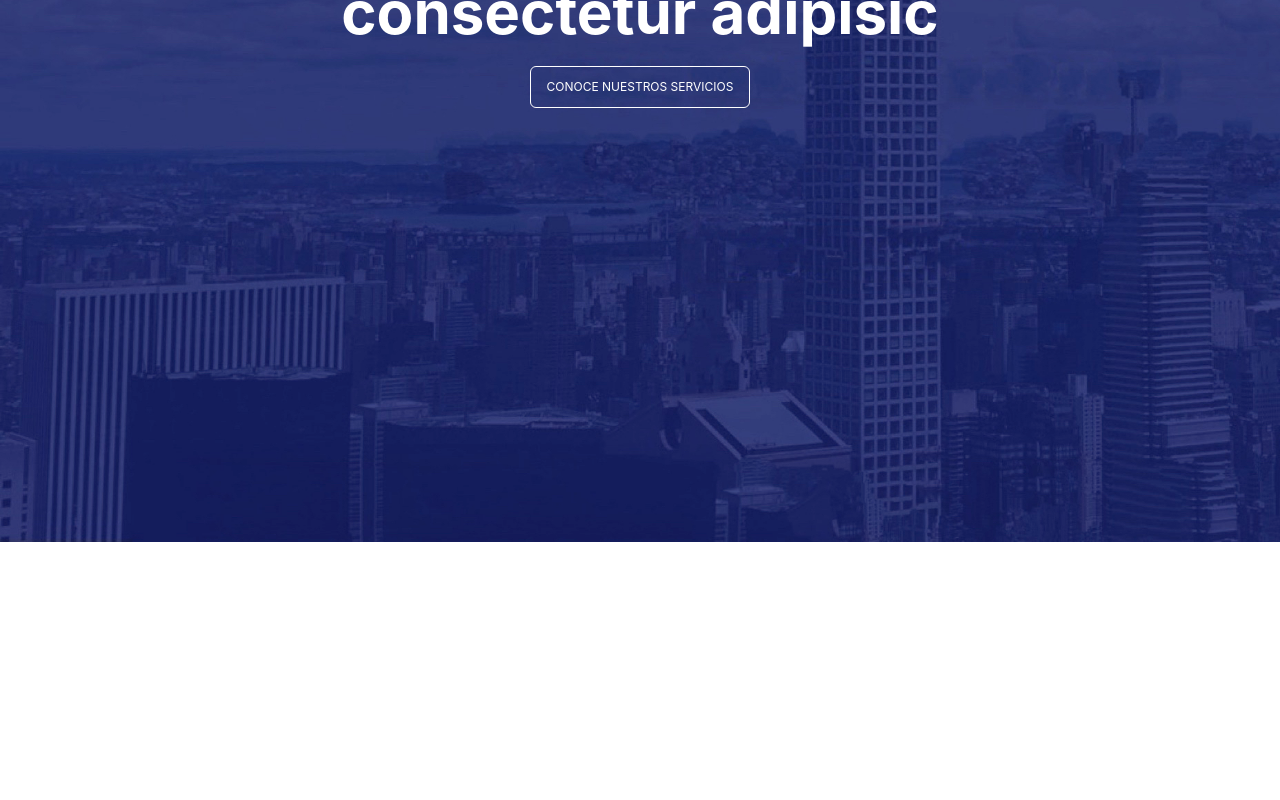
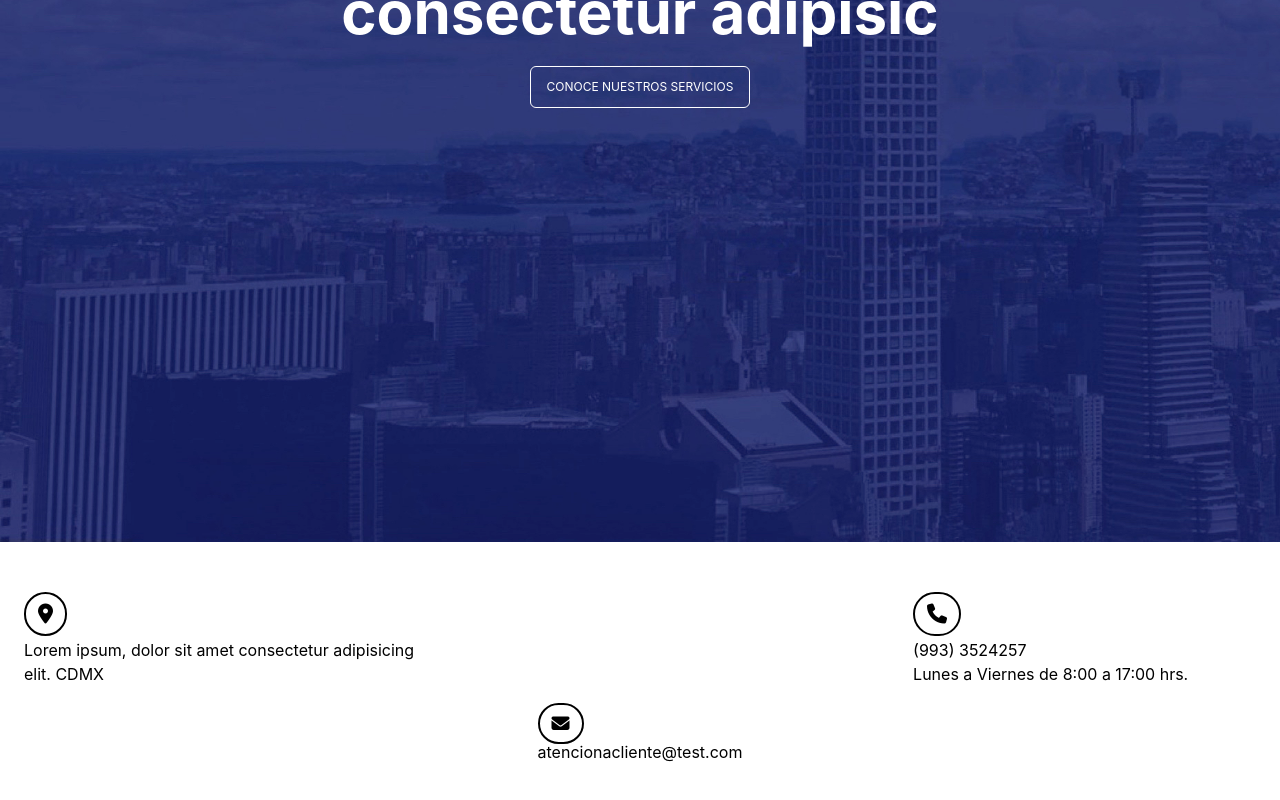
Before and after one commit to RiviCodes/rc-mockup-test, a React (Create React App) app: page / in a window 1280 px wide. Shown: the part 350-1150 px from the top of the page. Before the commit the page ends 892 px from the top, so only its background shows below. Built offline with nearby package versions, Linux system fonts and the light colour scheme.

Commit message:
Add contact info bar

```diff
--- a/src/components/AboutUs.jsx
+++ b/src/components/AboutUs.jsx
@@ -1,5 +1,59 @@
 import React from "react";
 
 export default function AboutUs() {
-  return <></>;
+  return (
+    <main id="about" className="flex align-center">
+      {/* Contact bar */}
+      <div className="grid grid-cols-1 items-center md:grid-cols-3 md:justify-items-center px-6 py-6 rounded-lg shadow-lg">
+        {/* LOCATION */}
+        <div className="grid grid-rows-12 grid-flow-col items-center my-6">
+          {/* Icon */}
+          <div className="col-span-3">
+            <span className="px-3 py-2 mr-3 border-2 border-black rounded-full text-xl">
+              <i class="fa-solid fa-location-dot"></i>
+            </span>
+          </div>
+          {/* Text */}
+          <div className="col-span-9">
+            <span className="text-sm lg:text-base">
+              Lorem ipsum, dolor sit amet consectetur adipisicing elit. CDMX
+            </span>
+          </div>
+        </div>
+
+        {/* EMAIL */}
+        <div className="grid grid-rows-12 grid-flow-col justify-start items-center my-6">
+          {/* Icon */}
+          <div className="col-span-3">
+            <span className="px-3 py-2 mr-3 border-2 border-black rounded-full text-lg">
+              <i class="fa-solid fa-envelope"></i>
+            </span>
+          </div>
+          {/* Text */}
+          <div className="col-span-9">
+            <span className="text-sm lg:text-base">
+              atencionacliente@test.com
+            </span>
+          </div>
+        </div>
+
+        {/* PHONE */}
+        <div className="grid grid-rows-12 grid-flow-col justify-start items-center my-6">
+          {/* Icon */}
+          <div className="col-span-3">
+            <span className="px-3 py-2 mr-3 border-2 border-black rounded-full text-xl">
+              <i class="fa-solid fa-phone"></i>
+            </span>
+          </div>
+          {/* Text */}
+          <div className="grid grid-cols-1 col-span-9">
+            <span className="text-sm lg:text-base">(993) 3524257</span>
+            <span className="text-sm lg:text-base">
+              Lunes a Viernes de 8:00 a 17:00 hrs.
+            </span>
+          </div>
+        </div>
+      </div>
+    </main>
+  );
 }
```
